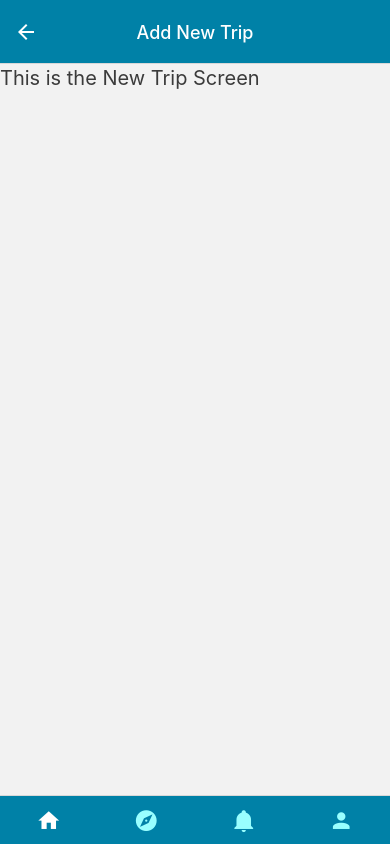
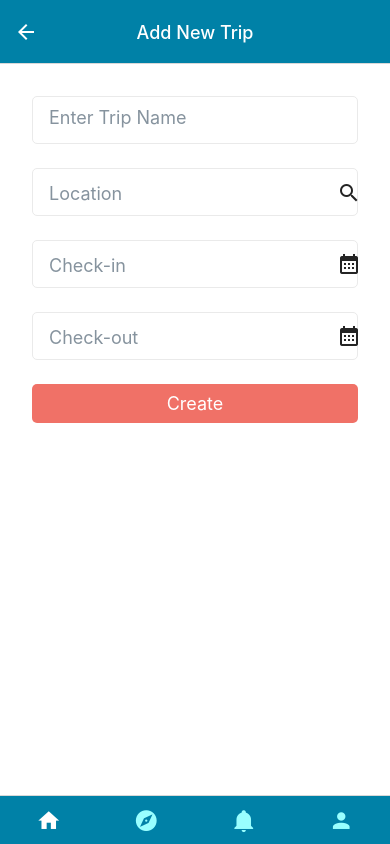
Before and after one commit to monica-zarate/travel-compass, a React Native app: screen /NewTrip in a window 390 px wide. Built offline with nearby package versions, Linux system fonts and the light colour scheme.

Commit message:
Fixed Padding issue for ListItem components. Added form and styles for Add New Trip Screen.

```diff
--- a/components/TripCard.js
+++ b/components/TripCard.js
@@ -7,6 +7,7 @@ export default function TripCard({ itemData, navigationRef }) {
       onPress={() =>
         navigationRef.navigate("TripDetailsScreen", { detailId: itemData.id })
       }
+      containerStyle={{ padding: 0 }}
     >
       <ImageBackground
         source={itemData.image}
@@ -34,14 +35,15 @@ const styles = StyleSheet.create({
     justifyContent: "space-between",
   },
   tripDetails: {
-    width: 280,
+    width: 310,
     flexDirection: "row",
     justifyContent: "space-between",
   },
   backgroundImage: {
     flex: 1,
     justifyContent: "center",
-    padding: 16,
+    padding: 24,
+    borderRadius: 5,
   },
   cardText: {
     color: "#ffffff",
--- a/components/TripScheduleCard.js
+++ b/components/TripScheduleCard.js
@@ -3,7 +3,7 @@ import { Text, ListItem, Image } from "@rneui/themed";
 
 export default function TripScheduleCard({ itemData }) {
   return (
-    <ListItem>
+    <ListItem containerStyle={{ padding: 0 }}>
       <ListItem.Content style={styles.container}>
         <View style={styles.card}>
           <Image source={itemData.icon} style={styles.icon} />
@@ -30,7 +30,6 @@ const styles = StyleSheet.create({
   container: {
     backgroundColor: "#EAEAEA",
     padding: 16,
-    borderRadius: 5,
   },
   card: {
     flexDirection: "row",
--- a/screens/NewTripScreen.js
+++ b/screens/NewTripScreen.js
@@ -1,10 +1,38 @@
-import { View } from "react-native";
-import { Button, Text } from "@rneui/themed";
+import { View, StyleSheet } from "react-native";
+import { Text, Input, Button, Icon } from "@rneui/themed";
 
 export default function NewTripScreen({ navigation }) {
   return (
-    <View>
-      <Text>This is the New Trip Screen</Text>
+    <View style={styles.container}>
+      <Input placeholder="Enter Trip Name" />
+      <Input
+        placeholder="Location"
+        rightIcon={<Icon name="magnify" type="material-community" size={24} />}
+      />
+      <Input
+        placeholder="Check-in"
+        rightIcon={
+          <Icon name="calendar-month" type="material-community" size={24} />
+        }
+      />
+      <Input
+        placeholder="Check-out"
+        rightIcon={
+          <Icon name="calendar-month" type="material-community" size={24} />
+        }
+      />
+      <Button
+        title="Create"
+        onPress={() => navigation.navigate("HomeScreen")}
+      />
     </View>
   );
 }
+
+const styles = StyleSheet.create({
+  container: {
+    padding: 32,
+    backgroundColor: "#ffffff",
+    minHeight: "100%",
+  },
+});
--- a/screens/NotificationsScreen.js
+++ b/screens/NotificationsScreen.js
@@ -1,10 +1,19 @@
-import { View } from "react-native";
-import { Button, Text } from "@rneui/themed";
+import { View, StyleSheet } from "react-native";
+import { Text } from "@rneui/themed";
 
-export default function NotificationsScreen({ navigation }) {
+export default function NotificationsScreen() {
   return (
-    <View>
-      <Text>This is the Notifications Screen</Text>
+    <View style={styles.container}>
+      <Text>No new notifications</Text>
     </View>
   );
 }
+
+const styles = StyleSheet.create({
+  container: {
+    paddingTop: 40,
+    paddingHorizontal: 32,
+    backgroundColor: "#ffffff",
+    minHeight: "100%",
+  },
+});
--- a/screens/TripDetailsScreen.js
+++ b/screens/TripDetailsScreen.js
@@ -107,9 +107,10 @@ const styles = StyleSheet.create({
   schedTitle: {
     justifyContent: "center",
     alignItems: "center",
-    marginTop: 24,
+    marginVertical: 24,
   },
   btn: {
+    marginTop: 48,
     marginBottom: 172,
   },
 });
--- a/themes/travelCompassTheme.js
+++ b/themes/travelCompassTheme.js
@@ -43,5 +43,18 @@ export const travelCompassTheme = createTheme({
         raised: true,
       },
     },
+    Input: {
+      containerStyle: {
+        paddingHorizontal: 16,
+        borderColor: themePalette.grey,
+        borderWidth: 1,
+        borderRadius: 5,
+        height: 48,
+        marginBottom: 24,
+      },
+      inputContainerStyle: {
+        borderBottomWidth: 0,
+      },
+    },
   },
 });
```
